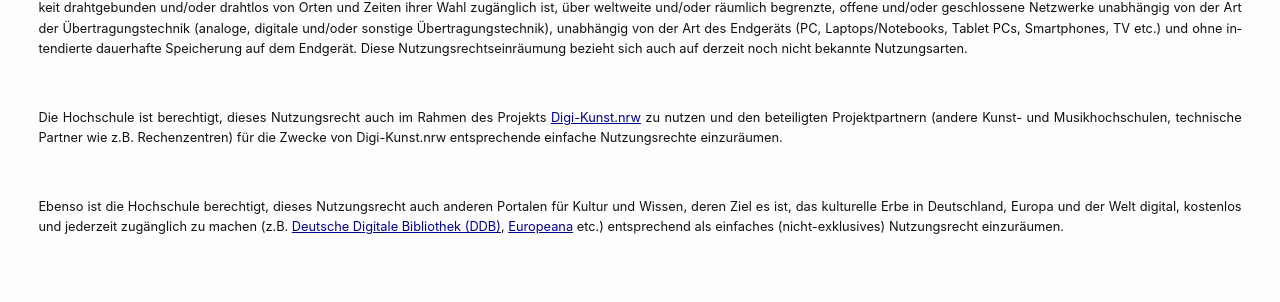
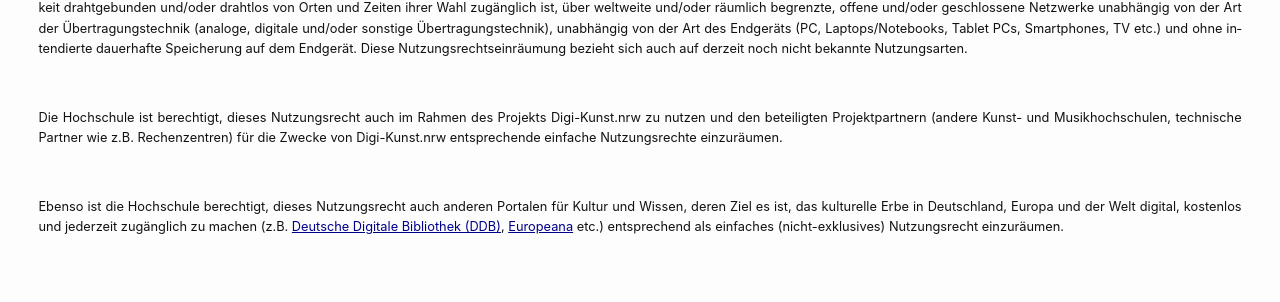
Before and after one commit to ottjannik/digi-kunst.github.io, a Jekyll site: the page built from ressourcen/lizenzen/digi-kunst-a+b+c-1.0-entwurf.markdown, in a window 1280 px wide and 900 px high, scrolled down 706 px. Shown: the part 150-452 px from the top of the window. Built offline with Jekyll 4.4.1, drawn with Linux system fonts in a browser that asks for light colours; a script that is not in the unit is left out; some of the changed lines change nothing that is shown.

Commit message:
Link entfernt, da Hauptseite noch nicht da

```diff
--- a/ressourcen/lizenzen/digi-kunst-a+b+c-1.0-entwurf.markdown
+++ b/ressourcen/lizenzen/digi-kunst-a+b+c-1.0-entwurf.markdown
@@ -15,7 +15,7 @@ Das einfache (nicht-exklusive) zeitlich, räumlich und inhaltlich unbeschränkte
 
 Eben so räumt der/die Lizenzgeber:in der Hochschule an dem Werk oder "Projekt" das einfache (nicht-exklusive) zeitlich, räumlich und inhaltlich unbeschränkte Recht ein, das Werk oder "Projekt" zu nicht kommerziellen Zwecken öffentlich zugänglich zu machen ([§19a UrhG](https://www.gesetze-im-internet.de/urhg/__19a.html)), d.h. das Werok oder "Projekt" der Öffentlichkeit in einer Weise zugänglich zu machen, dass es Mitgliedern der Öffentlichkeit drahtgebunden und/oder drahtlos von Orten und Zeiten ihrer Wahl zugänglich ist, über weltweite und/oder räumlich begrenzte, offene und/oder geschlossene Netzwerke unabhängig von der Art der Übertragungstechnik (analoge, digitale und/oder sonstige Übertragungstechnik), unabhängig von der Art des Endgeräts (PC, Laptops/Notebooks, Tablet PCs, Smartphones, TV etc.) und ohne intendierte dauerhafte Speicherung auf dem Endgerät. Diese Nutzungsrechtseinräumung bezieht sich auch auf derzeit noch nicht bekannte Nutzungsarten.
 
-Die Hochschule ist berechtigt, dieses Nutzungsrecht auch im Rahmen des Projekts [Digi-Kunst.nrw](https://www.digi-kunst.nrw/) zu nutzen und den beteiligten Projektpartnern (andere Kunst- und Musikhochschulen, technische Partner wie z.B. Rechenzentren) für die Zwecke von Digi-Kunst.nrw entsprechende einfache Nutzungsrechte einzuräumen.
+Die Hochschule ist berechtigt, dieses Nutzungsrecht auch im Rahmen des Projekts Digi-Kunst.nrw zu nutzen und den beteiligten Projektpartnern (andere Kunst- und Musikhochschulen, technische Partner wie z.B. Rechenzentren) für die Zwecke von Digi-Kunst.nrw entsprechende einfache Nutzungsrechte einzuräumen.
 
 Ebenso ist die Hochschule berechtigt, dieses Nutzungsrecht auch anderen Portalen für Kultur und Wissen, deren Ziel es ist, das kulturelle Erbe in Deutschland, Europa und der Welt digital, kostenlos und jederzeit zugänglich zu machen (z.B. [Deutsche Digitale Bibliothek (DDB)](https://www.deutsche-digitale-bibliothek.de/), [Europeana](https://www.europeana.eu/) etc.) entsprechend als einfaches (nicht-exklusives) Nutzungsrecht einzuräumen.
 
```
